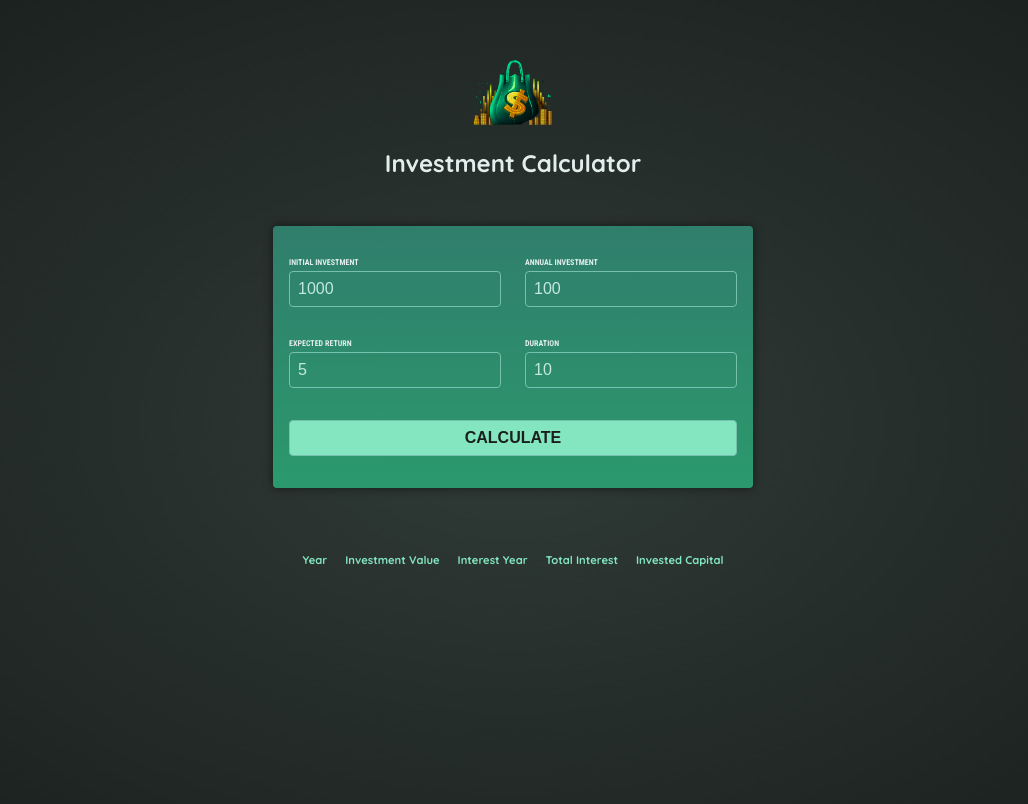
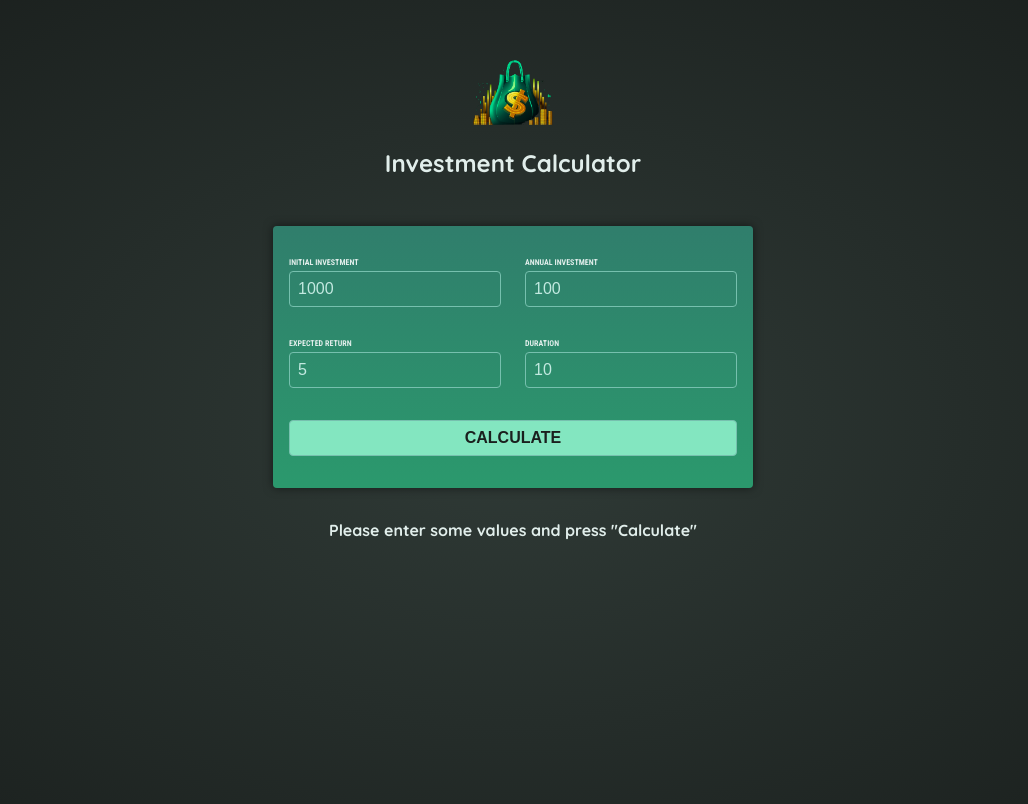
Before and after one commit to GSablayrolles/investment-calculator, an Angular app: page / in a window 1280 px wide. Shown: the top 804 px of the page, without its empty margins (127-1155 px from the left). Built offline with nearby package versions, Linux system fonts and the light colour scheme.

Commit message:
feat: display interests when calculating

```diff
--- a/src/app/investment-results/investment-results.component.css
+++ b/src/app/investment-results/investment-results.component.css
@@ -17,3 +17,7 @@ table tbody {
     font-size: 0.85rem;
     color: #c2e9e0;
 }
+
+h4 {
+    text-align: center;
+}
--- a/src/app/investment-results/investment-results.component.html
+++ b/src/app/investment-results/investment-results.component.html
@@ -1,4 +1,5 @@
-<table>
+@if (investmentResults.length !== 0) {<table>
+
     <thead>
         <tr>
             @for (head of tableHeads; track head) {
@@ -20,3 +21,9 @@
         }
     </tbody>
 </table>
+}
+@else {
+<h4>
+    Please enter some values and press "Calculate"
+</h4>
+}
--- a/src/app/investment-results/investment-results.component.ts
+++ b/src/app/investment-results/investment-results.component.ts
@@ -19,6 +19,7 @@ export class InvestmentResultsComponent {
     private investmentService = inject(InvestmentResultsService)
 
     get investmentResults() {
+        console.log(this.investmentService.getInvestmentResults())
         return this.investmentService.getInvestmentResults();
     }
 
```
